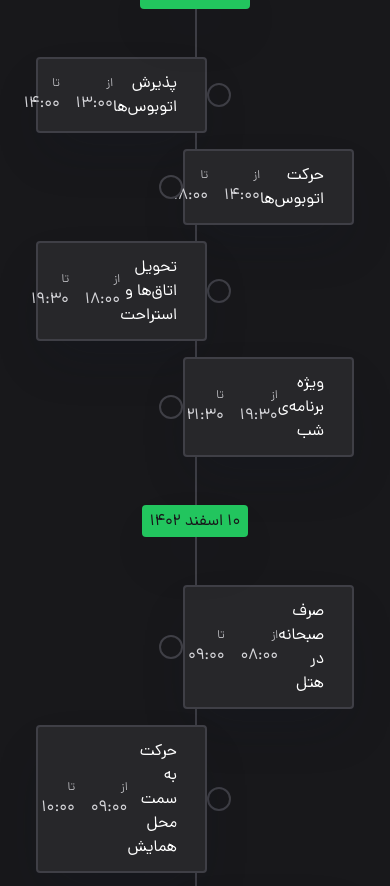
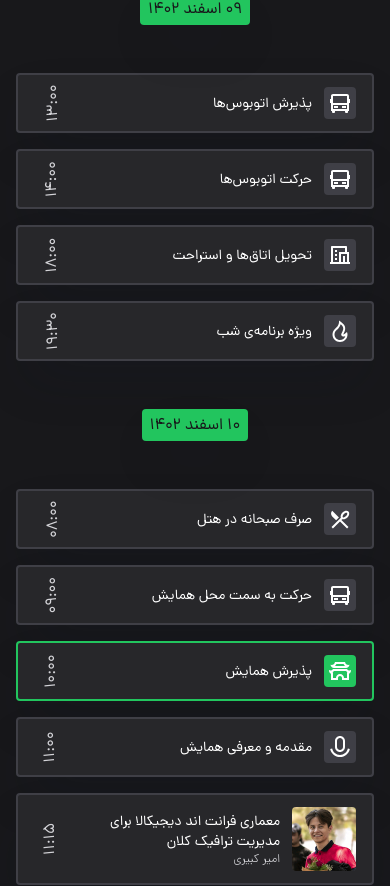
Before and after one commit to frontChapter/website-frontend, a Next.js app: page / in a window 390 px wide. Shown: the part 2518-3404 px from the top of the page. Built offline with nearby package versions, Linux system fonts and the light colour scheme.

Commit message:
styles: add mobile styles

```diff
--- a/src/app/components/Timeline/Timeline.styles.module.scss
+++ b/src/app/components/Timeline/Timeline.styles.module.scss
@@ -5,26 +5,21 @@
 .items-container {
   @apply container relative flex h-auto flex-col items-center justify-center gap-4 py-4;
   &::before {
+    @apply md:absolute md:left-1/2 md:top-0 md:h-full md:w-0.5 md:bg-[#3f3f46];
     content: "";
-    position: absolute;
-    top: 0;
-    left: 50%;
-    width: 2px;
-    height: 100%;
-    background-color: #3f3f46;
   }
   & > div {
-    @apply grid w-full grid-cols-2 grid-rows-1 gap-4;
+    @apply w-full gap-4 md:grid md:grid-cols-2 md:grid-rows-1;
     &:nth-child(odd) {
       & > div {
         grid-area: 1 / 1 / 2 / 2;
-        @apply relative -left-5 flex w-full items-center;
+        @apply relative flex w-full items-center md:-left-5;
       }
     }
     &:nth-child(even) {
       & > div {
         grid-area: 1 / 2 / 2 / 3;
-        @apply relative -right-5 flex w-full flex-row-reverse items-center;
+        @apply relative flex w-full flex-row-reverse items-center md:-right-5;
       }
     }
   }
--- a/src/app/components/Timeline/Timeline.tsx
+++ b/src/app/components/Timeline/Timeline.tsx
@@ -33,16 +33,18 @@ const TimelineItem = (props: TimelineItemType) => {
             </div>
           )}
           <div className="flex-1">
-            <span className="block">{props.title}</span>
+            <span className="block text-sm font-normal lg:text-lg">
+              {props.title}
+            </span>
             {props.type === "speaker" && (
               <Link href={props.link} target="_blank" rel="noopener noreferrer">
-                <span className="block text-base font-light text-[#D4D4D8]">
+                <span className="block text-xs font-light text-[#D4D4D8]">
                   {props.speaker}
                 </span>
               </Link>
             )}
           </div>
-          <div className="flex gap-4 text-[#D4D4D8]">
+          <div className="hidden gap-4 text-[#D4D4D8] md:flex">
             <div>
               <div className="text-xs font-light">از</div>
               <div className="text-base font-normal">{props.start}</div>
@@ -52,10 +54,13 @@ const TimelineItem = (props: TimelineItemType) => {
               <div className="text-base font-normal">{props.end}</div>
             </div>
           </div>
+          <div className="flex -rotate-90 gap-4 text-[#D4D4D8] md:hidden">
+            <div className="text-base font-normal">{props.start}</div>
+          </div>
         </div>
-        <div className="h-0.5 w-12" style={{ background: color }}></div>
+        <div className="md:h-0.5 md:w-12" style={{ background: color }}></div>
         <div
-          className="aspect-square h-6 rounded-full border-2 bg-[#18181B]"
+          className="hidden aspect-square h-6 rounded-full border-2 bg-[#18181B] md:block"
           style={{ borderColor: color }}
         ></div>
       </div>
```
